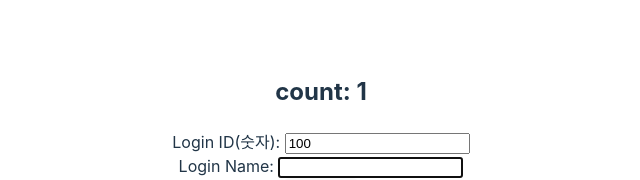
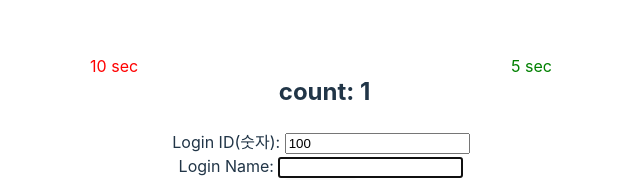
Before and after one commit to rhtjddls123/hello_react, a React (Vite) app in the folder trythis/: page / in a window 1280 px wide. Shown: the part 133-313 px from the top of the page, without its empty margins (319-959 px from the left). Built offline with nearby package versions, Linux system fonts and the light colour scheme.

Commit message:
useEffect를 사용해 strictMode에서 1sec에 1count증가 good case, bad case make

```diff
--- a/trythis/src/App.tsx
+++ b/trythis/src/App.tsx
@@ -3,13 +3,34 @@ import Hello from './components/Hello';
 import My from './components/My';
 import './App.css';
 import { useCounter } from './hooks/counter-context';
+import { useState, useEffect } from 'react';
 
 function App() {
   console.log('@@@App');
   const { count } = useCounter();
 
+  const [badSec, setBadSec] = useState(0);
+  const [goodSec, setGoodSec] = useState(0);
+
+  useEffect(() => {
+    setInterval(() => {
+      setBadSec((pre) => pre + 1);
+    }, 1000);
+  }, []);
+  useEffect(() => {
+    const goodSet = setInterval(() => {
+      setGoodSec((pre) => pre + 1);
+    }, 1000);
+    return () => {
+      clearInterval(goodSet);
+    };
+  }, []);
+
   return (
     <>
+      <span style={{ float: 'left', color: 'red' }}>{badSec} sec</span>
+      <span style={{ float: 'right', color: 'green' }}>{goodSec} sec</span>
+
       <h2>count: {count}</h2>
       <My />
       <Hello name='홍길동' age={30}>
```
